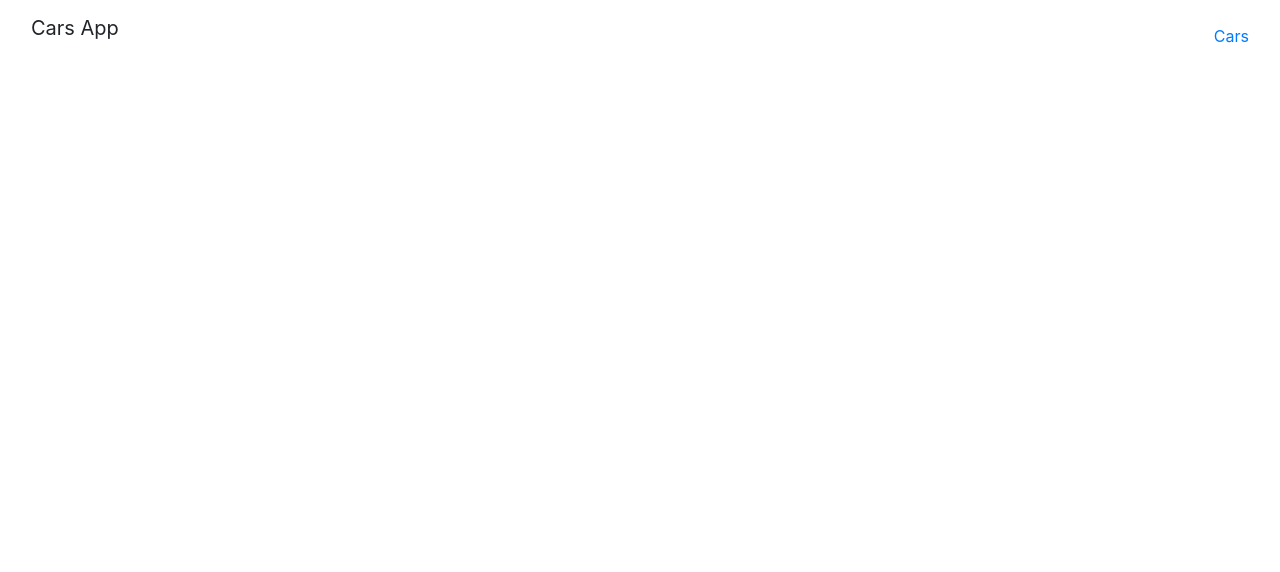
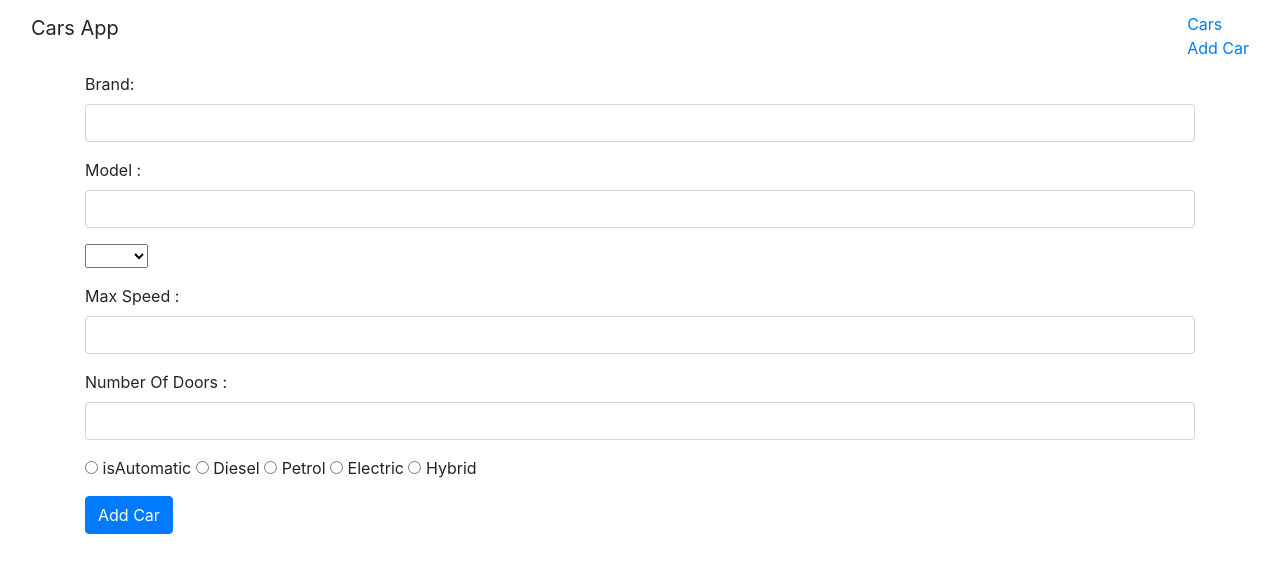
Before and after one commit to voxOO/cars-app-vue, a Vue app: page /add in a window 1280 px wide. Shown: the top 572 px of the page. Built offline with nearby package versions, Linux system fonts and the light colour scheme.

Commit message:
zad3 nezavrsen

```diff
--- a/src/App.vue
+++ b/src/App.vue
@@ -6,7 +6,8 @@
                     <p class="navbar-brand" href="#">Cars App</p>
                 </div>
                 <ul class="nav navbar-nav">
-                    <router-link to="/cars">Cars</router-link>
+                    <li><router-link to="/cars">Cars</router-link></li>
+                    <li><router-link to="/add">Add Car</router-link></li>
                 </ul>
             </div>
         </nav>
--- /dev/null
+++ b/src/components/AddCar.vue
@@ -0,0 +1,82 @@
+<template>
+    <div class="container">
+    <form @submit.prevent="submitCar">
+        <div class="form-group">
+            <label for="brand">Brand: </label>
+            <input type="text" id="brand" class="form-control" v-model="newCar.brand" required/>
+        </div>
+        <div class="form-group">
+            <label for="model">Model : </label>
+            <input type="text" id="model" class="form-control" v-model="newCar.model" required/>
+        </div>
+        <div class="form-group">
+            <select  id="" class="" v-model="newCar.year">
+                <option value="0">Year:</option>
+                <option v-for="year in years" :key="year" :value="year" >{{ year }}</option>
+            </select>
+        </div>
+        <div class="form-group">
+            <label for='maxSpeed'>Max Speed :</label>
+            <input type="number" id="maxSpeed" class="form-control" v-model="newCar.maxSpeed" required>
+        </div>
+        <div class="form-group">
+            <label for='numberOfDoors'>Number Of Doors :</label>
+            <input type="number" id="numberOfDoors" class="form-control" v-model="newCar.numberOfDoors" required>
+        </div>
+        <div class="form-group">
+            <input type="radio" name="gearBox"  value="isAutomatic" v-model="newCar.isAutomatic"> isAutomatic
+            <input type="radio" name="engine1" value='diesel' v-model="newCar.engine"> Diesel
+            <input type="radio" name="engine2" value='petrol' v-model="newCar.engine"> Petrol
+            <input type="radio" name="engine3" value='electric' v-model="newCar.engine"> Electric
+            <input type="radio" name="engine4" value='hybrid' v-model="newCar.engine"> Hybrid
+        </div>
+
+        <div class="form-group">
+            <button type="submit" class="btn btn-primary" >Add Car</button>
+        </div>
+   </form>
+    </div>
+</template>
+
+<script>
+import Axios from 'axios';
+import { carService } from '../services/cars'
+
+export default {
+    data() {
+        return {
+            newCar: {
+                "brand": "",
+                "model": "",
+                "year": '',
+                "maxSpeed": '',
+                "isAutomatic": '',
+                "engine": "",
+                "numberOfDoors": '',
+            }
+        }
+    },
+    computed : {
+    years () {
+      const year = new Date().getFullYear()
+      return Array.from({length: year - 1990}, (value, index) => 1991 + index)
+    }
+  },
+  methods : {
+     submitCar () {
+       carService.submitCar(this.newCar)
+       .then()
+       .catch(e=> {
+           this.errors.push(e)
+       })
+    }
+  }
+}
+</script>
+
+// Prikazati formu gde se upisuju svi potrebni podaci o automobilu
+// brand i model se unose pomoću text input-a
+// year se unosi preko select box-a, u kome su prikazane godine 1990- 2018
+// maxSpeed i numberOfDoors se unose pomoću number input-a
+// isAutomatic se obeležava preko checkbox-a
+// engine realizovati preko radio button-a. Opcije su `diesel`, `petrol`, `electric`, `hybrid`
--- a/src/router.js
+++ b/src/router.js
@@ -2,12 +2,14 @@ import Vue from 'vue'
 import VueRouter from 'vue-router'
 
 import AppCars from './components/AppCars'
+import AddCar from './components/AddCar'
 
 Vue.use(VueRouter);
 
 const routes = [
     { path: '/', redirect: '/cars'},
-    { path: '/cars', component: AppCars }
+    { path: '/cars', component: AppCars },
+    { path: '/add' , component: AddCar }
 ]
 
 export const router = new VueRouter({
--- a/src/services/cars.js
+++ b/src/services/cars.js
@@ -8,6 +8,10 @@ export default class CarService {
     getAll() {
         return axios.get('cars');
     }
+
+    submitCar (newCar) {
+        return axios.post('cars', newCar)
+    }
 }
 
 export const carService= new CarService()
```
